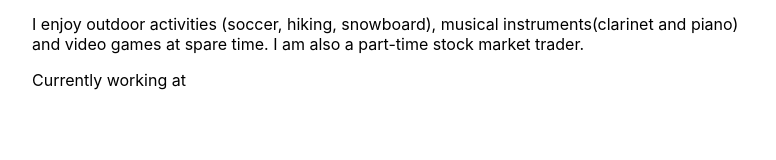
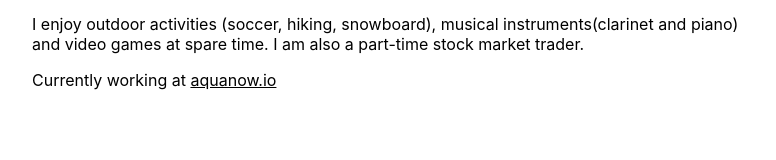
Before and after one commit to aquanow-jeffen/jeffen.ca, a Next.js app: page / in a window 1280 px wide. Shown: the part 390-550 px from the top of the page, without its empty margins (248-1024 px from the left). Built offline with nearby package versions, Linux system fonts and the light colour scheme.

Commit message:
feat: add sharp as image optimization tool

```diff
--- a/package.json
+++ b/package.json
@@ -15,7 +15,8 @@
     "lodash": "^4.17.21",
     "next": "12.0.9",
     "react": "17.0.2",
-    "react-dom": "17.0.2"
+    "react-dom": "17.0.2",
+    "sharp": "^0.30.2"
   },
   "devDependencies": {
     "@svgr/webpack": "^6.2.1",
--- a/src/styles/globals.css
+++ b/src/styles/globals.css
@@ -46,7 +46,7 @@
 }
 
 a {
-  color: white;
+  color: var(--colors-gray12);
   text-decoration: none;
 }
 
```
Also changed, not shown: 1 other file (tests, documents, lock files or other folders).
